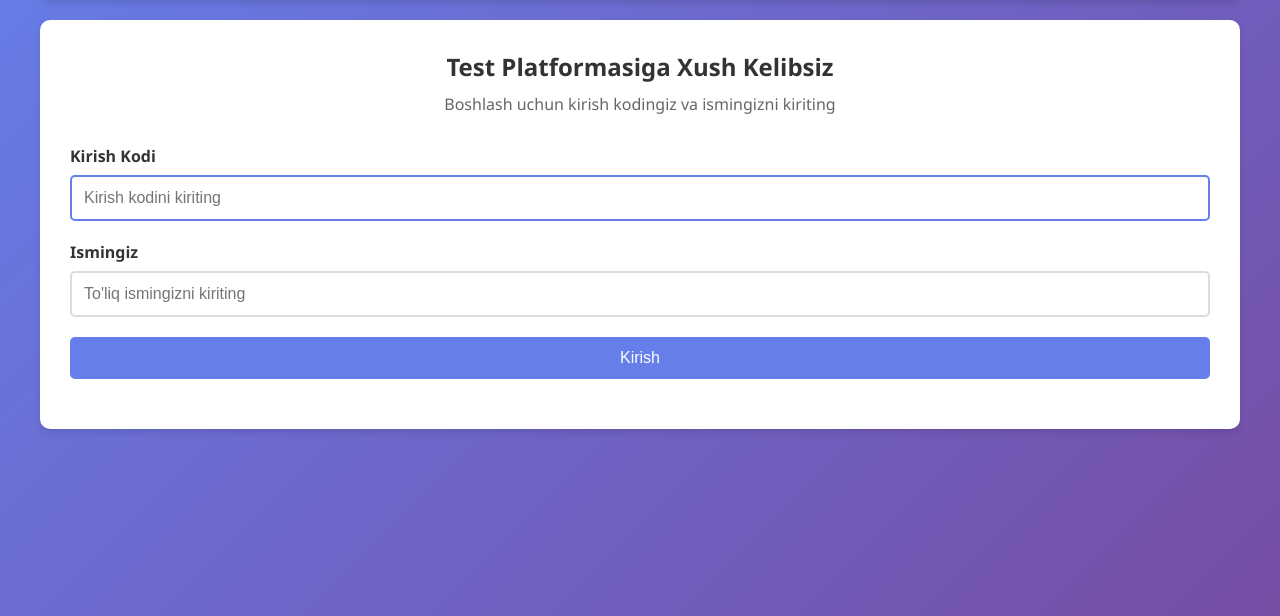
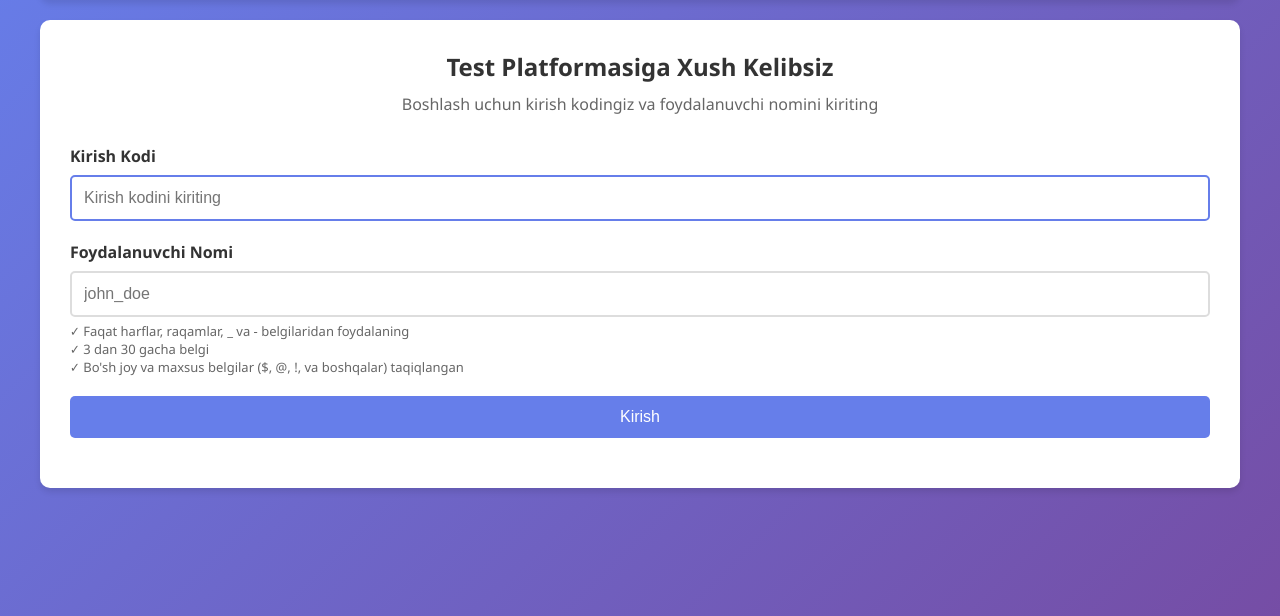
Before and after one commit to MBek001/Test_web, a Django app: page / in a window 1280 px wide. Shown: the part 98-714 px from the top of the page. Run offline with Django 5.2, Linux system fonts and the light colour scheme.

Commit message:
Fix login authentication and username validation
- Normalize username to lowercase for consistent comparison
- Add username validation: only alphanumeric, underscore, hyphen
- Prevent spaces and special characters ($, @, etc.) in username
- Length validation: 3-30 characters
- Allow same user to login multiple times with same code+username
- Update login page to show "Foydalanuvchi Nomi" instead of "Ismingiz"
- Add helpful validation messages in Uzbek
- HTML5 pattern validation for immediate feedback

```diff
--- a/quiz/templates/quiz/login.html
+++ b/quiz/templates/quiz/login.html
@@ -44,6 +44,12 @@
         color: #333;
         margin-bottom: 10px;
     }
+
+    .help-text {
+        font-size: 13px;
+        color: #666;
+        margin-top: 5px;
+    }
 </style>
 {% endblock %}
 
@@ -51,7 +57,7 @@
 <div class="login-form">
     <div class="welcome-text">
         <h2>Test Platformasiga Xush Kelibsiz</h2>
-        <p>Boshlash uchun kirish kodingiz va ismingizni kiriting</p>
+        <p>Boshlash uchun kirish kodingiz va foydalanuvchi nomini kiriting</p>
     </div>
 
     <form method="post">
@@ -62,8 +68,13 @@
         </div>
 
         <div class="form-group">
-            <label for="name">Ismingiz</label>
-            <input type="text" id="name" name="name" required placeholder="To'liq ismingizni kiriting">
+            <label for="name">Foydalanuvchi Nomi</label>
+            <input type="text" id="name" name="name" required placeholder="john_doe" pattern="[a-zA-Z0-9_-]{3,30}" title="Faqat harflar, raqamlar, _ va - (3-30 belgi)">
+            <div class="help-text">
+                ✓ Faqat harflar, raqamlar, _ va - belgilaridan foydalaning<br>
+                ✓ 3 dan 30 gacha belgi<br>
+                ✓ Bo'sh joy va maxsus belgilar ($, @, !, va boshqalar) taqiqlangan
+            </div>
         </div>
 
         <div class="form-group">
--- a/quiz/views.py
+++ b/quiz/views.py
@@ -429,26 +429,35 @@ def admin_user_detail(request, user_name, access_code):
 def login_view(request):
     if request.method == 'POST':
         code = request.POST.get('code', '').strip().upper()
-        name = request.POST.get('name', '').strip()
+        username = request.POST.get('name', '').strip()
 
-        name = ' '.join(name.split())
+        if not code or not username:
+            messages.error(request, 'Iltimos, kirish kodi va foydalanuvchi nomini kiriting.')
+            return redirect('login')
 
-        if not code or not name:
-            messages.error(request, 'Please enter both access code and your name.')
+        import re
+        if not re.match(r'^[a-zA-Z0-9_-]+$', username):
+            messages.error(request, 'Foydalanuvchi nomi faqat harflar, raqamlar, _ va - belgilaridan iborat bo\'lishi kerak.')
             return redirect('login')
+
+        if len(username) < 3 or len(username) > 30:
+            messages.error(request, 'Foydalanuvchi nomi 3 dan 30 gacha belgidan iborat bo\'lishi kerak.')
+            return redirect('login')
+
+        username = username.lower()
 
         try:
             access_code = AccessCode.objects.get(code=code)
 
             if not access_code.is_valid():
-                messages.error(request, 'This access code is expired or inactive.')
+                messages.error(request, 'Bu kirish kodi muddati tugagan yoki faol emas.')
                 return redirect('login')
 
             existing_user = UserLogin.objects.filter(access_code=access_code).first()
 
             if existing_user:
-                if existing_user.user_name != name:
-                    messages.error(request, f'Bu kirish kodi allaqochon ishlatilgan , Yangi kod uchun Adminga murojat qiling ')
+                if existing_user.user_name.lower() != username:
+                    messages.error(request, 'Bu kirish kodi allaqachon boshqa foydalanuvchi tomonidan ishlatilgan. Yangi kod uchun adminga murojaat qiling.')
                     return redirect('login')
             else:
                 if not access_code.first_used_at:
@@ -457,19 +466,19 @@ def login_view(request):
 
             user_login, created = UserLogin.objects.update_or_create(
                 access_code=access_code,
-                user_name=name,
+                user_name=username,
                 defaults={'last_activity': timezone.now()}
             )
 
             request.session['access_code_id'] = access_code.id
-            request.session['user_name'] = name
+            request.session['user_name'] = username
             request.session.modified = True
 
-            messages.success(request, f'Welcome, {name}!')
+            messages.success(request, f'Xush kelibsiz, {username}!')
             return redirect('test_list')
 
         except AccessCode.DoesNotExist:
-            messages.error(request, 'Invalid access code. Please check and try again.')
+            messages.error(request, 'Noto\'g\'ri kirish kodi. Iltimos, qaytadan urinib ko\'ring.')
 
     return render(request, 'quiz/login.html')
 
```
